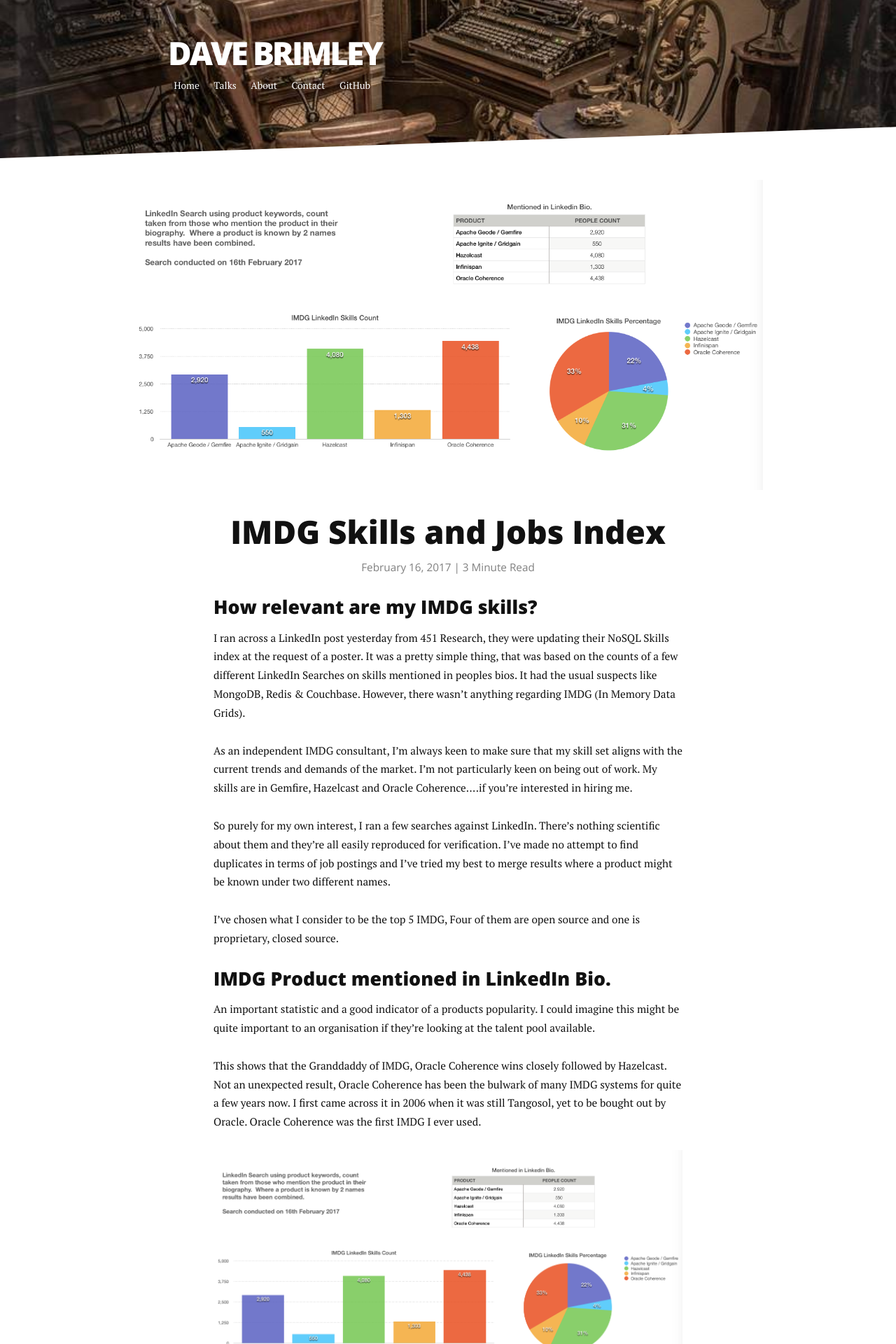
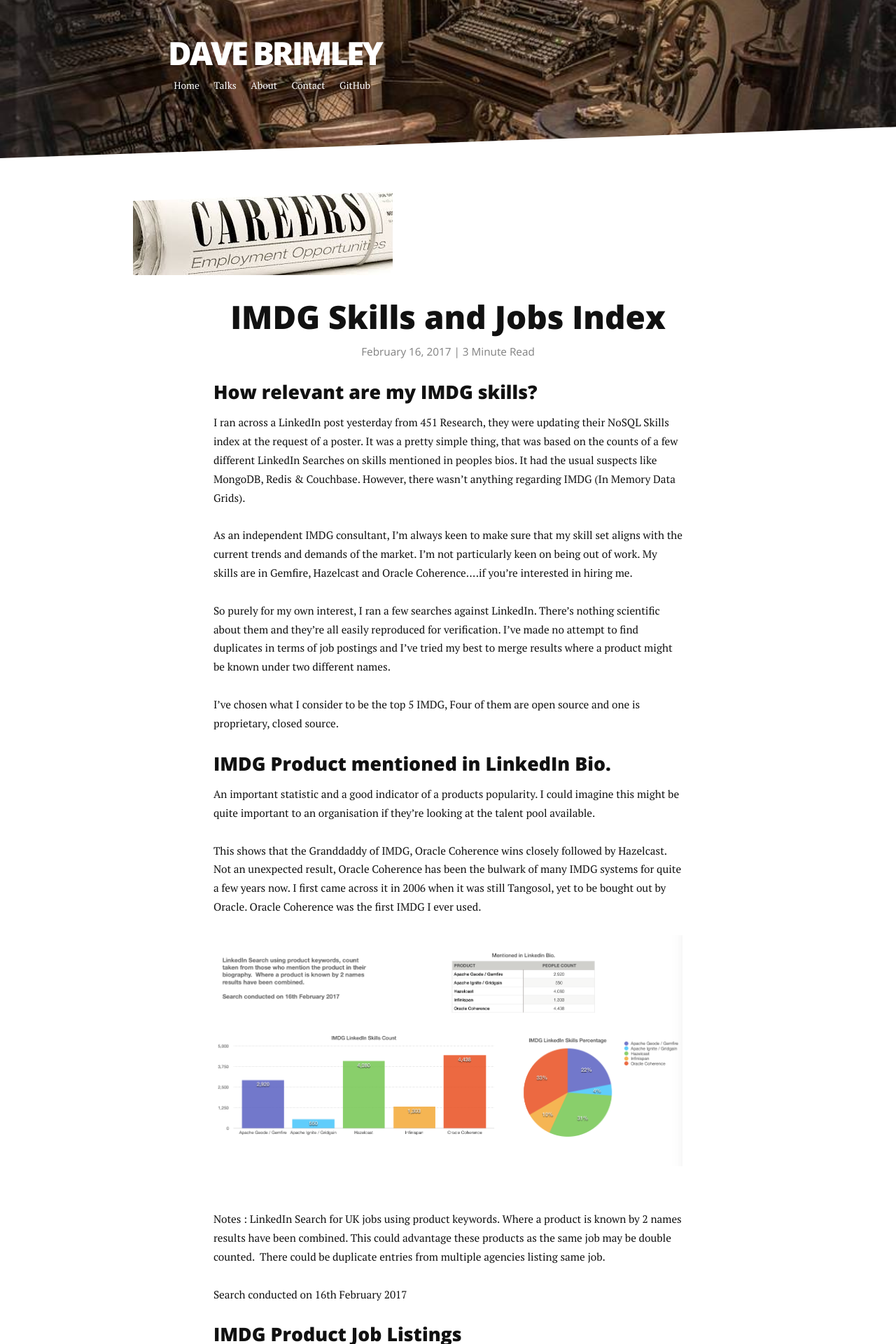
Before and after one commit to dbrimley/dbrimley.github.io, a Jekyll site: the page built from _posts/2017-02-16-IMDG-Skills-Jobs-Index.md, in a window 1280 px wide. Shown: the top 1920 px of the page at 70% size. Built offline with Jekyll 4.4.1, drawn with Linux system fonts in a browser that asks for light colours; nearby versions of some CDN libraries; Markdown is read by kramdown in place of the engine named in the settings; comment, search, counter and statistics services are not loaded.

Commit message:
Update UK images

```diff
--- a/_posts/2017-02-16-IMDG-Skills-Jobs-Index.md
+++ b/_posts/2017-02-16-IMDG-Skills-Jobs-Index.md
@@ -5,7 +5,7 @@
 categories: blog
 excerpt: I ran across a LinkedIn post yesterday from 451 Research, they were updating their NoSQL Skills index at the request of a poster.  It was a pretty simple thing, that was based on the counts of a few different LinkedIn Searches on skills mentioned in peoples bios.  It had the usual suspects like MongoDB, Redis & Couchbase.  However, there wasn't anything regarding IMDG (In Memory Data Grids).
 comments: true
-image: skills-in-bio.png
+image: careers.jpg
 date: 2017-02-16T13:33:13+00:00
 ---
 
```
Also changed, not shown: assets/img/uk-jobs-bar-count.png (added), assets/img/uk-jobs-count.png (added), assets/img/uk-jobs-percentage.png (added).
